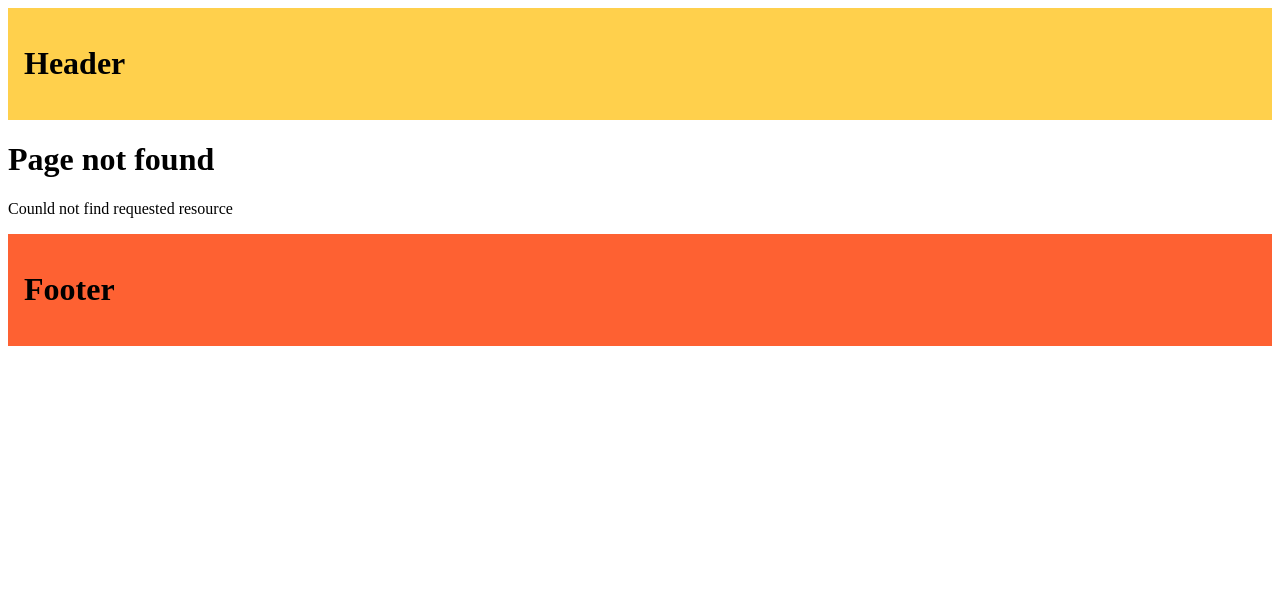
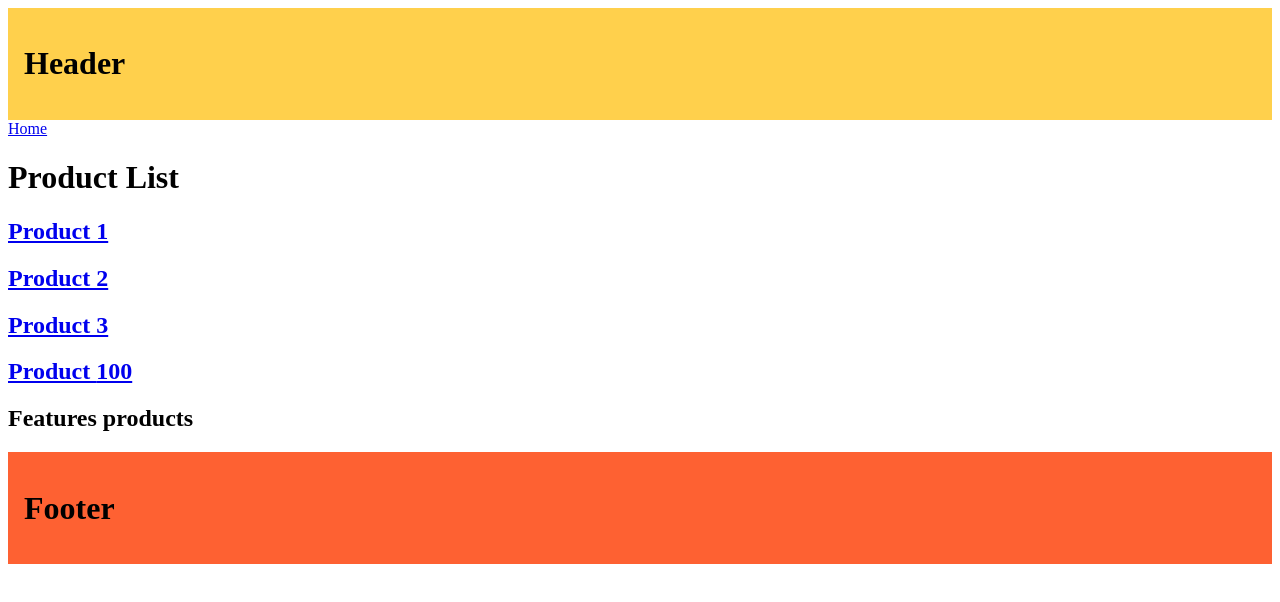
Before and after one commit to mikemariano19/nextjs-tutorial, a Next.js app: page /products in a window 1280 px wide. Before the commit this address had no page. Shown: the top 602 px of the page. Built offline with nearby package versions, Linux system fonts and the light colour scheme.

Commit message:
Link component navigation

```diff
--- a/src/app/about/page.tsx
+++ b/src/app/about/page.tsx
@@ -1,5 +1,5 @@
 export const metadata = {
-    title: 'About'
+    title: 'About Code'
   }
 
 export default function About () {
--- a/src/app/layout.tsx
+++ b/src/app/layout.tsx
@@ -1,5 +1,10 @@
-export const metadata = {
-  title: 'Next.js',
+import { Metadata } from "next"
+
+export const metadata: Metadata = {
+  title: {
+    default: "Next.js Tutorial - Codevolution",
+    template: "%s | Codevolution"
+  },
   description: 'Generated by Next.js',
 }
 
--- a/src/app/products/[productId]/page.tsx
+++ b/src/app/products/[productId]/page.tsx
@@ -9,7 +9,7 @@
 export const generateMetadata = async ({ params }: Props): Promise<Metadata> => {
     const title = await new Promise((resolve) => {
         setTimeout(() => {
-            resolve(`iPhone ${params.productId}`)
+            resolve(`Iphone ${params.productId}`)
         }, 100)
     })
     return {
--- /dev/null
+++ b/src/app/products/page.tsx
@@ -0,0 +1,24 @@
+import Link from "next/link"
+
+export default function ProductList () {
+    const productId = 100;
+    return (
+        <>
+            <Link href='/'>Home</Link>
+            <h1>Product List</h1>
+            <h2>
+                <Link href='products/1'>Product 1</Link>
+            </h2>
+            <h2>
+                <Link href='products/2'>Product 2</Link>
+            </h2>
+            <h2>
+                <Link href='products/3'>Product 3</Link>
+            </h2>
+            <h2>
+                <Link href={`products/${productId}`}>Product {productId}</Link>
+            </h2>
+
+        </>
+    )
+}
```
Also changed, not shown: src/app/(auth)/layout.tsx (added, +26 -0 lines), src/app/blog/page.tsx (+15 -1 lines), src/app/page.tsx (+9 -1 lines).
